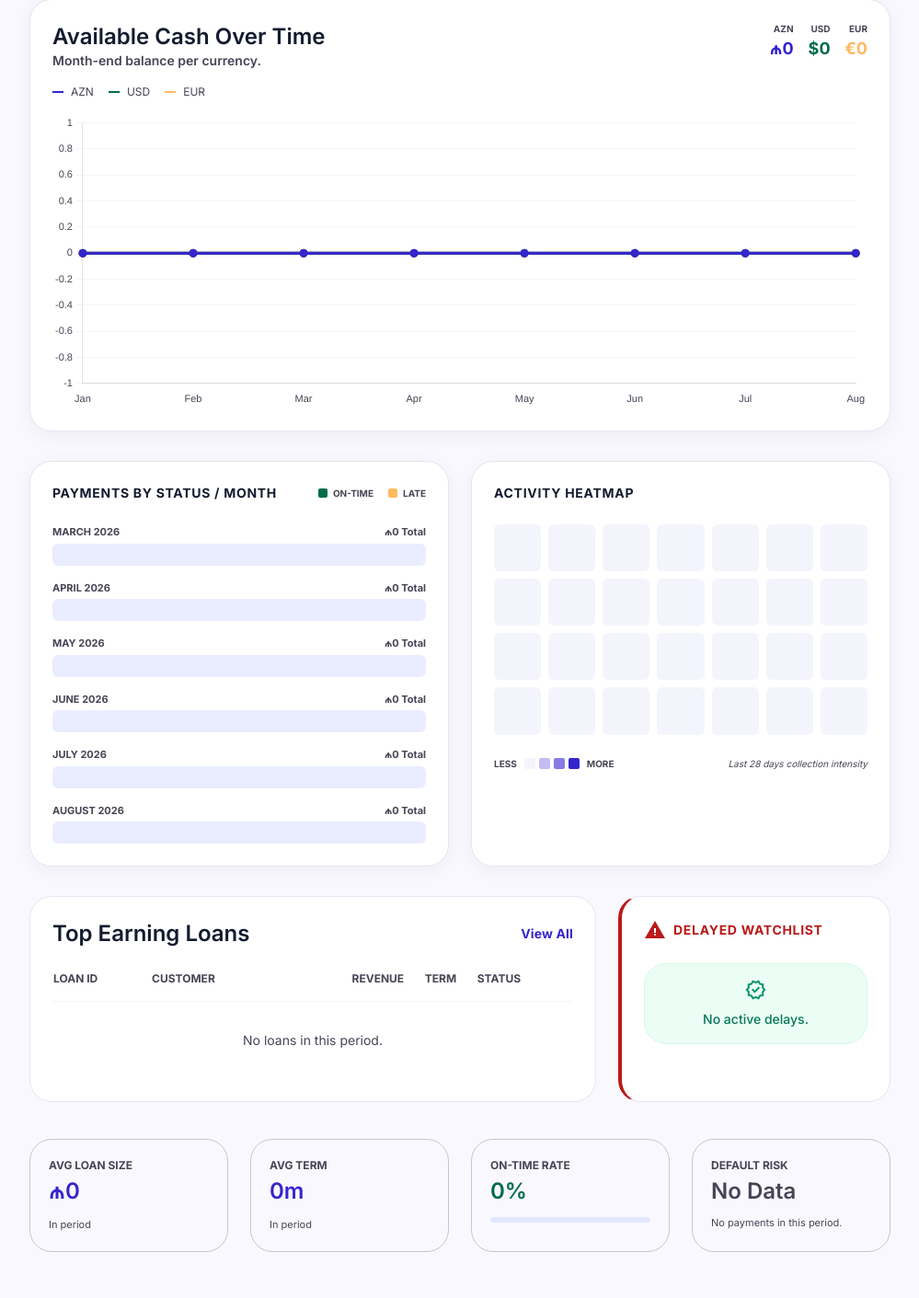
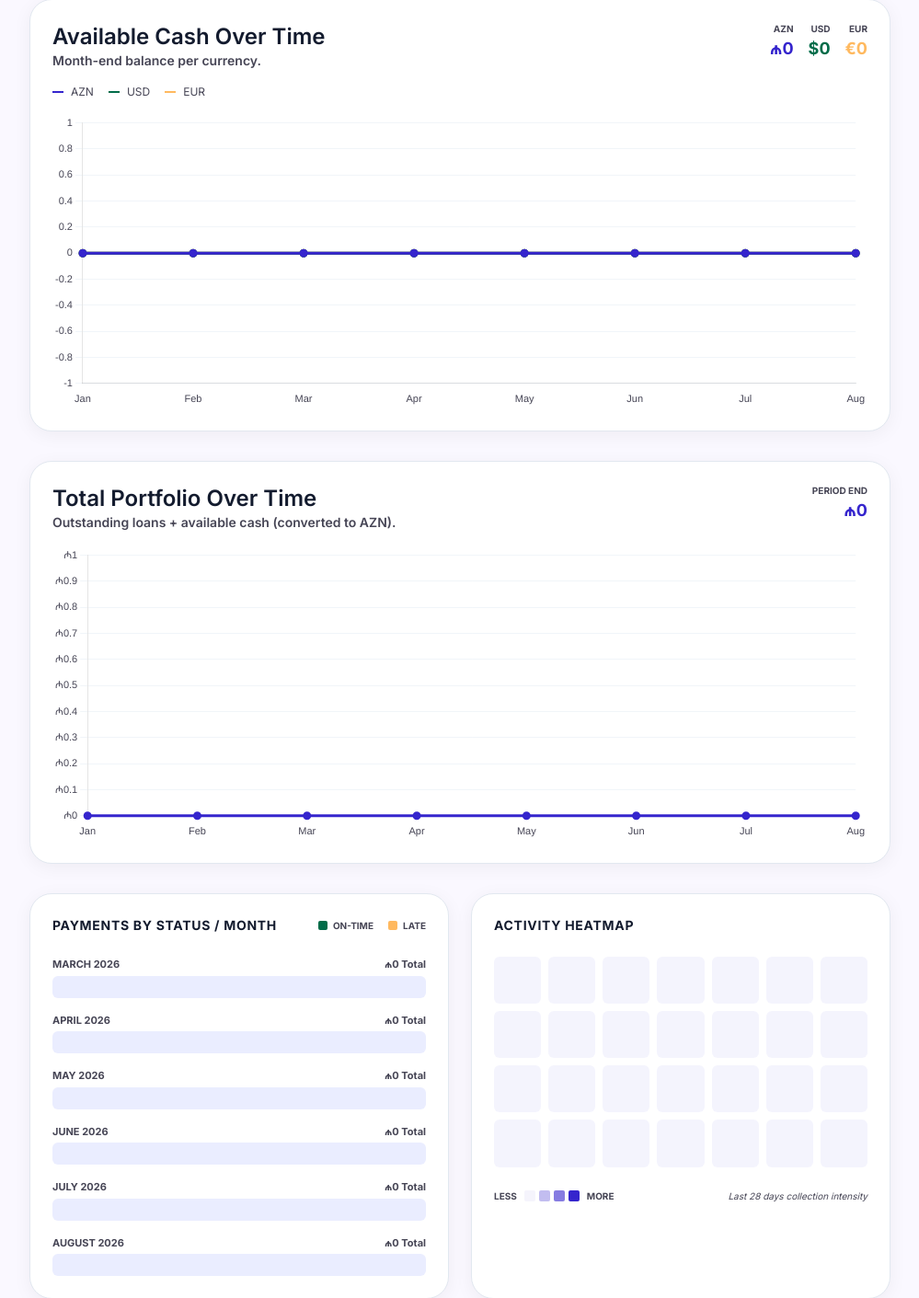
Before and after one commit to codeguy085/Budget, a Django app: page /reports/ in a window 1280 px wide. Shown: the part 1240-2651 px from the top of the page at 92% size, without its empty margins (280-1279 px from the left). Before the commit the page ends 2601 px from the top, so only its background shows below. Run offline with Django 5.2, Linux system fonts and the light colour scheme; the visitor is signed in with stand-in values (Sample User, id 1); data that the repository does not hold is empty; some libraries are stand-ins or nearby versions.

Commit message:
total portfolio chart

```diff
--- a/loan/views.py
+++ b/loan/views.py
@@ -785,6 +785,41 @@ def reports(request):
         'EUR': eur_series[-1] if eur_series else 0,
     }
 
+    # Total portfolio trend = outstanding loan balance + available cash (converted to AZN)
+    outstanding_events = []
+    for l in Loan.objects.prefetch_related('loan_payments'):
+        outstanding_events.append((l.start.date(), l.term * l.monthly_payment))
+        for p in l.loan_payments.all():
+            outstanding_events.append((p.paid_at, -l.monthly_payment))
+    outstanding_events.sort(key=lambda e: e[0])
+
+    rates_for_chart = _exchange_rates()
+    usd_rate = rates_for_chart.get('USD', FALLBACK_RATES['USD'])
+    eur_rate = rates_for_chart.get('EUR', FALLBACK_RATES['EUR'])
+
+    outstanding_running = 0
+    outstanding_idx = 0
+    portfolio_series = []
+    for i, period_p in enumerate(chart_periods):
+        period_end = period_end_date(period_p)
+        while outstanding_idx < len(outstanding_events) and outstanding_events[outstanding_idx][0] <= period_end:
+            outstanding_running += outstanding_events[outstanding_idx][1]
+            outstanding_idx += 1
+        outstanding_at_end = max(0, outstanding_running)
+        portfolio_at_end = int(round(
+            outstanding_at_end
+            + azn_series[i]
+            + usd_series[i] * usd_rate
+            + eur_series[i] * eur_rate
+        ))
+        portfolio_series.append(portfolio_at_end)
+
+    portfolio_chart_data = {
+        'labels': period_labels,
+        'data': portfolio_series,
+    }
+    period_end_portfolio = portfolio_series[-1] if portfolio_series else 0
+
     capital_flow_data = {
         'labels': period_labels,
         'new_loans': [new_loans_by_period[p] for p in chart_periods],
@@ -804,6 +839,8 @@ def reports(request):
         'capital_flow_data': capital_flow_data,
         'cash_balance_data': cash_balance_data,
         'period_end_balances': period_end_balances,
+        'portfolio_chart_data': portfolio_chart_data,
+        'period_end_portfolio': period_end_portfolio,
         'chart_months_count': len(chart_periods),
         'total_revenue_in_range': total_revenue_in_range,
         'total_deployed': total_deployed,
--- a/templates/reports.html
+++ b/templates/reports.html
@@ -126,6 +126,24 @@
   <div class="h-56 lg:h-80 overflow-x-auto hide-scrollbar">
     <div class="h-full relative" style="width: max(100%, calc({{ chart_months_count }} * 100% / 18));">
       <canvas id="cashBalanceChart"></canvas>
+    </div>
+  </div>
+</section>
+
+<section class="bg-surface-container-lowest rounded-3xl p-5 lg:p-6 soft-shadow border border-slate-200">
+  <div class="flex flex-col md:flex-row md:justify-between md:items-start gap-4 mb-4">
+    <div>
+      <h3 class="text-headline-md lg:text-2xl font-semibold text-on-surface">{% trans "Total Portfolio Over Time" %}</h3>
+      <p class="text-label-sm lg:text-sm text-on-surface-variant">{% trans "Outstanding loans + available cash (converted to AZN)." %}</p>
+    </div>
+    <div class="text-right min-w-0 flex-shrink-0">
+      <p class="text-[10px] text-on-surface-variant font-bold uppercase">{% trans "Period End" %}</p>
+      <p class="text-base lg:text-lg font-bold text-primary truncate">₼{{ period_end_portfolio|intcomma }}</p>
+    </div>
+  </div>
+  <div class="h-56 lg:h-80 overflow-x-auto hide-scrollbar">
+    <div class="h-full relative" style="width: max(100%, calc({{ chart_months_count }} * 100% / 18));">
+      <canvas id="portfolioChart"></canvas>
     </div>
   </div>
 </section>
@@ -349,6 +367,7 @@
 {{ revenue_chart_data|json_script:"revenue-chart-data" }}
 {{ capital_flow_data|json_script:"capital-flow-data" }}
 {{ cash_balance_data|json_script:"cash-balance-data" }}
+{{ portfolio_chart_data|json_script:"portfolio-chart-data" }}
 <script src="https://cdn.jsdelivr.net/npm/chart.js"></script>
 <script>
   (function () {
@@ -380,6 +399,7 @@
     let revenueChart = null;
     let flowChart = null;
     let cashChart = null;
+    let portfolioChart = null;
 
     function buildRevenueChart() {
       const data = JSON.parse(document.getElementById('revenue-chart-data').textContent);
@@ -564,9 +584,61 @@
       });
     }
 
+    function buildPortfolioChart() {
+      const data = JSON.parse(document.getElementById('portfolio-chart-data').textContent);
+      const ctx = document.getElementById('portfolioChart').getContext('2d');
+      const t = themeColors();
+      const grad = ctx.createLinearGradient(0, 0, 0, 300);
+      grad.addColorStop(0, 'rgba(' + t.primaryRgb + ', 0.28)');
+      grad.addColorStop(1, 'rgba(' + t.primaryRgb + ', 0)');
+      portfolioChart = new Chart(ctx, {
+        type: 'line',
+        data: {
+          labels: data.labels,
+          datasets: [{
+            label: 'Total Portfolio',
+            data: data.data,
+            borderColor: t.primary,
+            backgroundColor: grad,
+            fill: true,
+            tension: 0.3,
+            borderWidth: 3,
+            pointRadius: 3,
+            pointHoverRadius: 5,
+            pointBackgroundColor: t.primary,
+          }],
+        },
+        options: {
+          responsive: true,
+          maintainAspectRatio: false,
+          plugins: {
+            legend: { display: false },
+            tooltip: {
+              callbacks: {
+                label: ctx => '₼' + ctx.parsed.y.toLocaleString(),
+              },
+            },
+          },
+          scales: {
+            x: { grid: { display: false }, ticks: { color: t.tickColor, font: { size: 11 } } },
+            y: {
+              grid: { color: t.gridColor },
+              ticks: {
+                color: t.tickColor,
+                font: { size: 11 },
+                callback: v => '₼' + v.toLocaleString(),
+              },
+              beginAtZero: true,
+            },
+          },
+        },
+      });
+    }
+
     buildRevenueChart();
     buildFlowChart();
     buildCashChart();
+    buildPortfolioChart();
 
     const customToggle = document.getElementById('custom-toggle');
     const customRange = document.getElementById('custom-range');
@@ -582,9 +654,11 @@
           if (revenueChart) revenueChart.destroy();
           if (flowChart) flowChart.destroy();
           if (cashChart) cashChart.destroy();
+          if (portfolioChart) portfolioChart.destroy();
           buildRevenueChart();
           buildFlowChart();
           buildCashChart();
+          buildPortfolioChart();
           break;
         }
       }
```
Also changed, not shown: locale/az/LC_MESSAGES/django.po.
